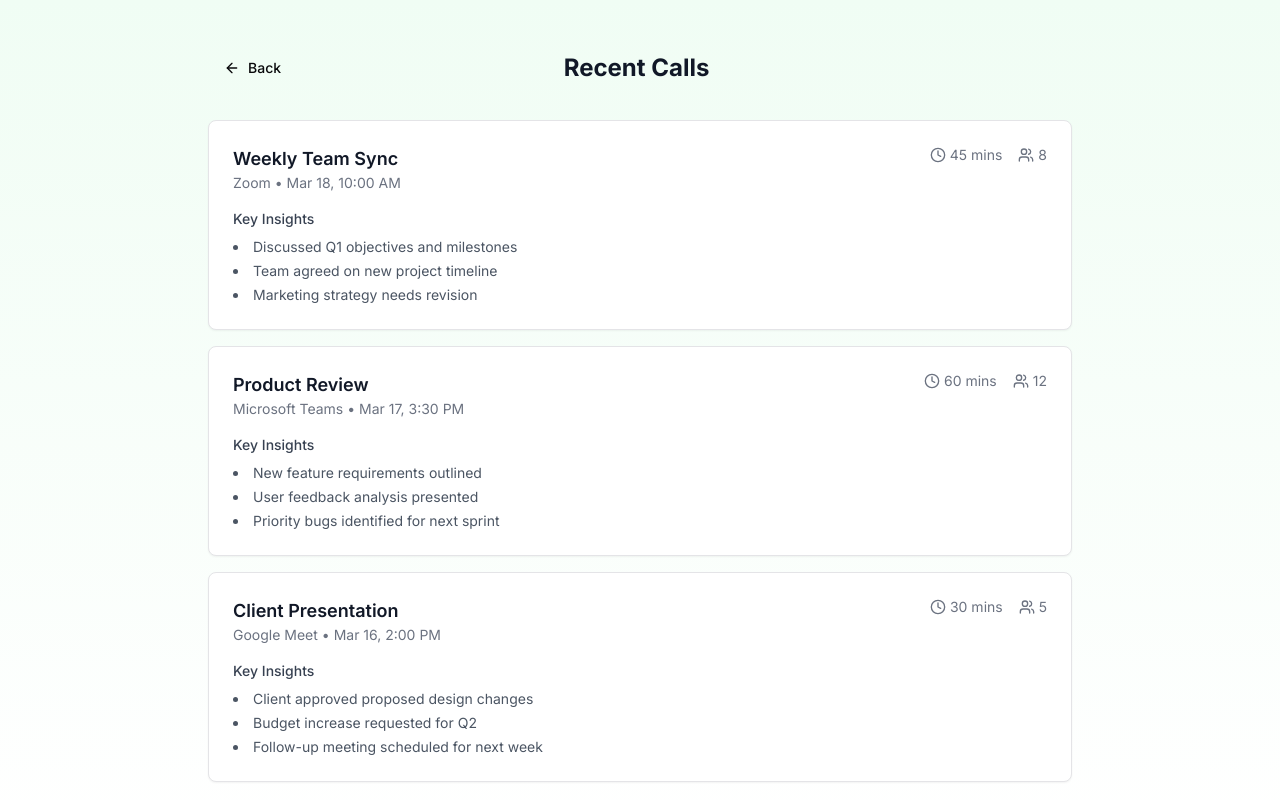
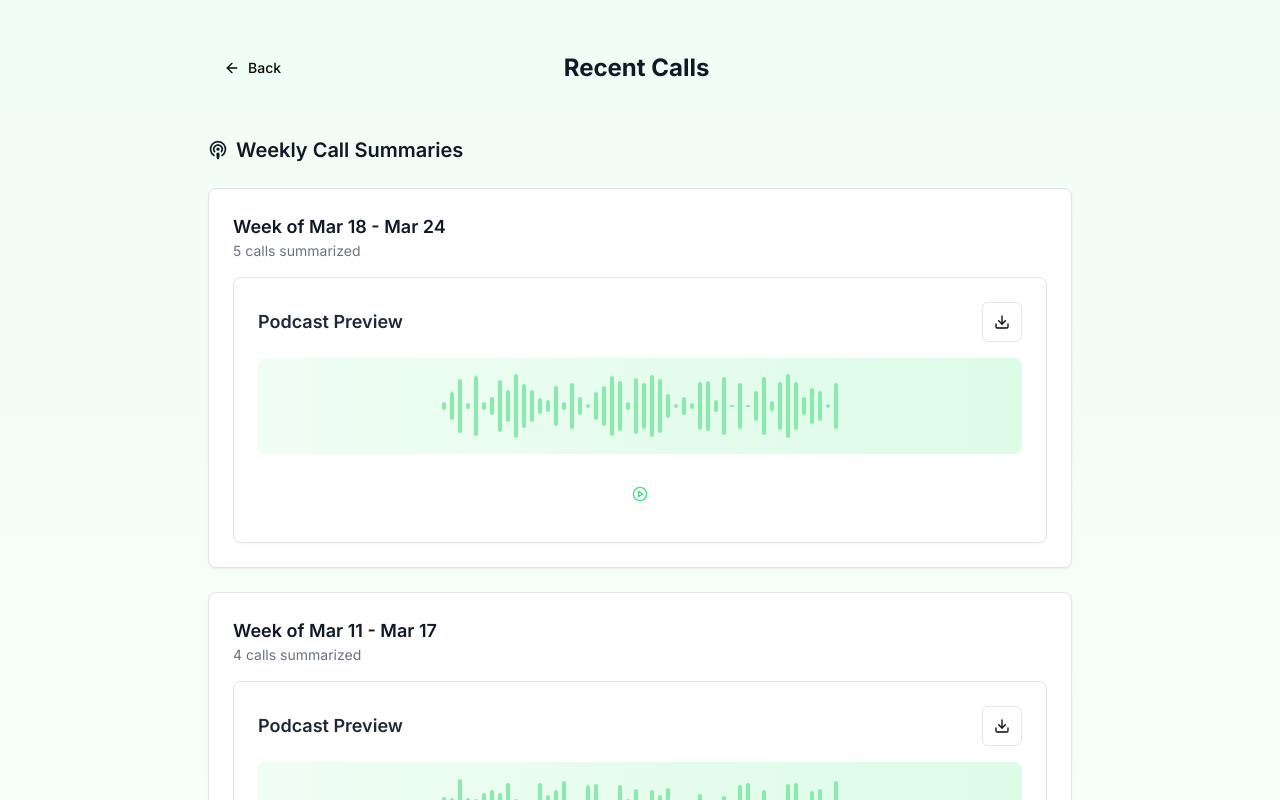
Before and after one commit to sam-ayo/feedback-to-podcast, a React (Vite) app: page /calls in a window 1280 px wide. Shown: the top 800 px of the page. Built offline with nearby package versions, Linux system fonts and the light colour scheme.

Commit message:
Add podcast generation feature
This commit adds a feature to generate a weekly 30-minute podcast summarizing customer calls.

```diff
--- a/src/pages/CallsInsights.tsx
+++ b/src/pages/CallsInsights.tsx
@@ -2,8 +2,9 @@
 import React from "react";
 import { Card } from "@/components/ui/card";
 import { Button } from "@/components/ui/button";
-import { ArrowLeft, Clock, Users } from "lucide-react";
+import { ArrowLeft, Clock, Users, Podcast } from "lucide-react";
 import { Link } from "react-router-dom";
+import PodcastPreview from "@/components/PodcastPreview";
 
 // Mock data for demonstration
 const MOCK_CALLS = [
@@ -48,6 +49,24 @@ const MOCK_CALLS = [
   }
 ];
 
+// Mock weekly podcast data
+const MOCK_WEEKLY_PODCASTS = [
+  {
+    id: 1,
+    weekStart: "2024-03-18",
+    weekEnd: "2024-03-24",
+    audioUrl: "https://example.com/podcast1.mp3", // Replace with actual audio URL
+    numCalls: 5,
+  },
+  {
+    id: 2,
+    weekStart: "2024-03-11",
+    weekEnd: "2024-03-17",
+    audioUrl: "https://example.com/podcast2.mp3", // Replace with actual audio URL
+    numCalls: 4,
+  }
+];
+
 const CallsInsights = () => {
   const formatDate = (dateString: string) => {
     return new Date(dateString).toLocaleDateString('en-US', {
@@ -58,10 +77,14 @@ const CallsInsights = () => {
     });
   };
 
+  const formatWeekRange = (start: string, end: string) => {
+    return `${new Date(start).toLocaleDateString('en-US', { month: 'short', day: 'numeric' })} - ${new Date(end).toLocaleDateString('en-US', { month: 'short', day: 'numeric' })}`;
+  };
+
   return (
     <div className="min-h-screen bg-gradient-to-b from-green-50 to-white">
       <div className="container max-w-4xl py-12 px-4">
-        <div className="space-y-8">
+        <div className="space-y-12">
           <div className="flex items-center justify-between">
             <Link to="/">
               <Button variant="ghost" className="gap-2">
@@ -73,6 +96,36 @@ const CallsInsights = () => {
             <div className="w-24" /> {/* Spacer for alignment */}
           </div>
 
+          {/* Weekly Podcasts Section */}
+          <div className="space-y-6">
+            <h2 className="text-xl font-semibold text-gray-900 flex items-center gap-2">
+              <Podcast className="w-5 h-5" />
+              Weekly Call Summaries
+            </h2>
+            <div className="grid gap-6">
+              {MOCK_WEEKLY_PODCASTS.map((podcast) => (
+                <Card key={podcast.id} className="p-6">
+                  <div className="space-y-4">
+                    <div className="flex justify-between items-start">
+                      <div>
+                        <h3 className="text-lg font-semibold text-gray-900">
+                          Week of {formatWeekRange(podcast.weekStart, podcast.weekEnd)}
+                        </h3>
+                        <p className="text-sm text-gray-500">
+                          {podcast.numCalls} calls summarized
+                        </p>
+                      </div>
+                    </div>
+                    <PodcastPreview audioUrl={podcast.audioUrl} />
+                  </div>
+                </Card>
+              ))}
+            </div>
+          </div>
+
+          {/* Individual Calls Section */}
+          <div className="space-y-6">
+            <h2 className="text-xl font-semibold text-gray-900">Individual Calls</h2>
             <div className="space-y-4">
               {MOCK_CALLS.map((call) => (
                 <Card key={call.id} className="p-6 hover:shadow-lg transition-shadow">
@@ -117,6 +170,7 @@ const CallsInsights = () => {
           </div>
         </div>
       </div>
+    </div>
   );
 };
 
```
Lines whose indentation alone changed are shown as unchanged.
